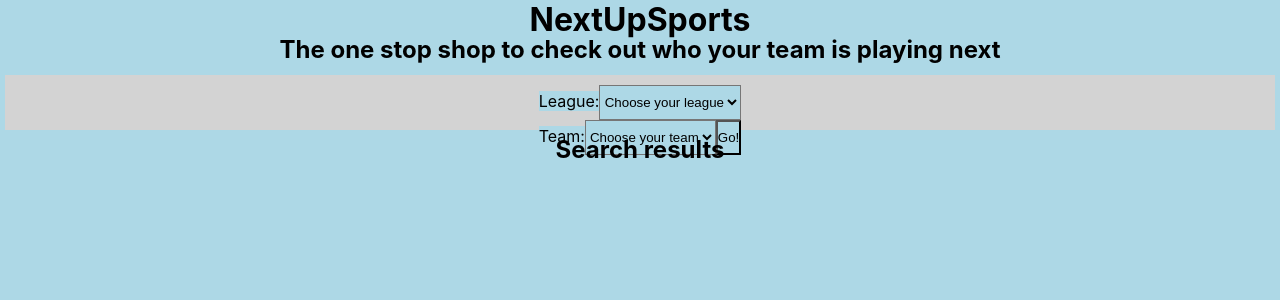
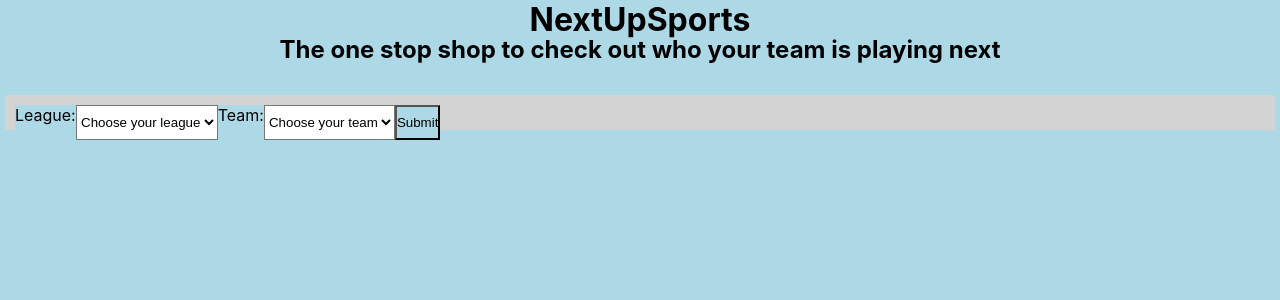
Before and after one commit to coffeeandpouch/nextupsportsreact, a React (Create React App) app: page / in a window 1280 px wide. Shown: the top 300 px of the page. Built offline with nearby package versions, Linux system fonts and the light colour scheme.

Commit message:
commits changes to src folder

```diff
--- a/src/App.js
+++ b/src/App.js
@@ -2,13 +2,23 @@ import React from "react";
 import Header from "../src/Header/Header";
 import SearchForm from "../src/SearchForm/SearchForm";
 
-function App() {
+export default class App extends React.Component {
+  constructor() {
+    super();
+    this.state = {
+      League: [],
+      Team: [],
+    };
+  }
+  render() {
     return (
+      <div>
         <main className="App">
           {<Header />}
+          <br />
           {<SearchForm />}
         </main>
+      </div>
     );
   }
-
-export default App;
+}
--- a/src/Header/Header.css
+++ b/src/Header/Header.css
@@ -1,4 +1,5 @@
 * {
+  box-sizing: border-box;
   background-color: lightblue;
   text-align: center;
   height: 35px;
--- a/src/SearchForm/SearchForm.css
+++ b/src/SearchForm/SearchForm.css
@@ -1,5 +1,17 @@
 .js-form {
-  background-color: lightgray;
+  display: flex;
+  flex-direction: row;
+  margin: 20px;
+
+  background-color: lightgrey;
   margin: 5px;
   padding: 10px;
 }
+
+#allLeagues {
+  background-color: white;
+}
+
+#selectedLeague {
+  background-color: white;
+}
--- a/src/SearchForm/SearchForm.js
+++ b/src/SearchForm/SearchForm.js
@@ -4,22 +4,22 @@ import "./SearchForm.css";
 function SearchForm() {
   return (
     <>
-      <form class="js-form">
-        <label for="allLeagues">League:</label>
+      <form className="js-form">
+        <label htmlFor="allLeagues">League:</label>
         <select id="allLeagues">
-          <option value="" disabled selected>
+          <option defaultValue="" disabled selected>
             Choose your league
           </option>
         </select>
         <br />
         <label for="selectedLeague">Team:</label>
         <select id="selectedLeague">
-          <option disabled selected value="">
+          <option disabled selected defaultValue="">
             Choose your team
           </option>
         </select>
 
-        <label for="teamId" hidden>
+        <label htmlFor="teamId" hidden>
           Team ID:
         </label>
 
@@ -31,10 +31,9 @@ function SearchForm() {
           hidden
         />
 
-        <input type="submit" value="Go!" />
+        <input type="submit" defaultValue="Go!" />
         <br />
       </form>
-      <h2 class="cards">Search results</h2>
     </>
   );
 }
```
Lines whose indentation alone changed are shown as unchanged.
